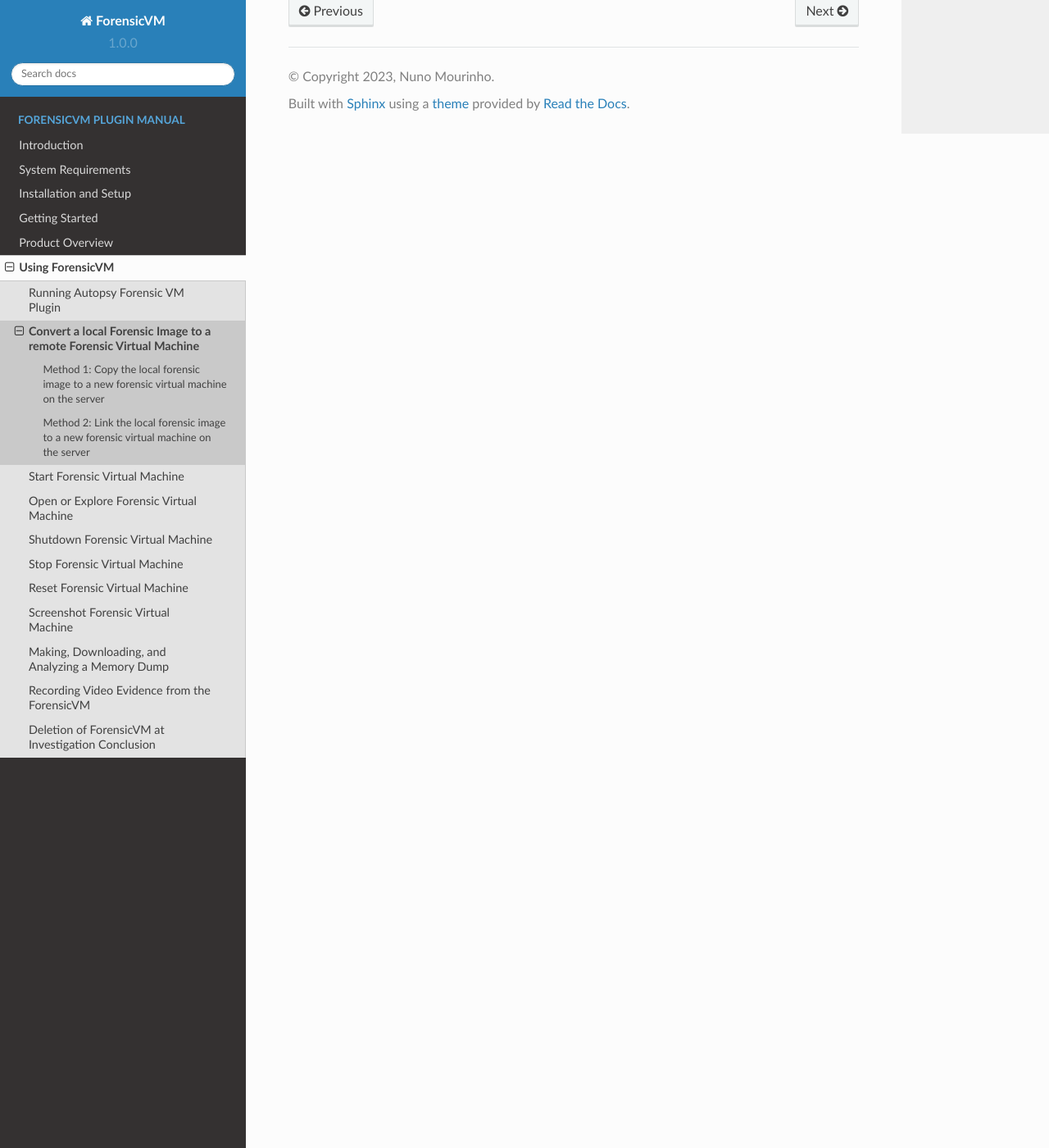
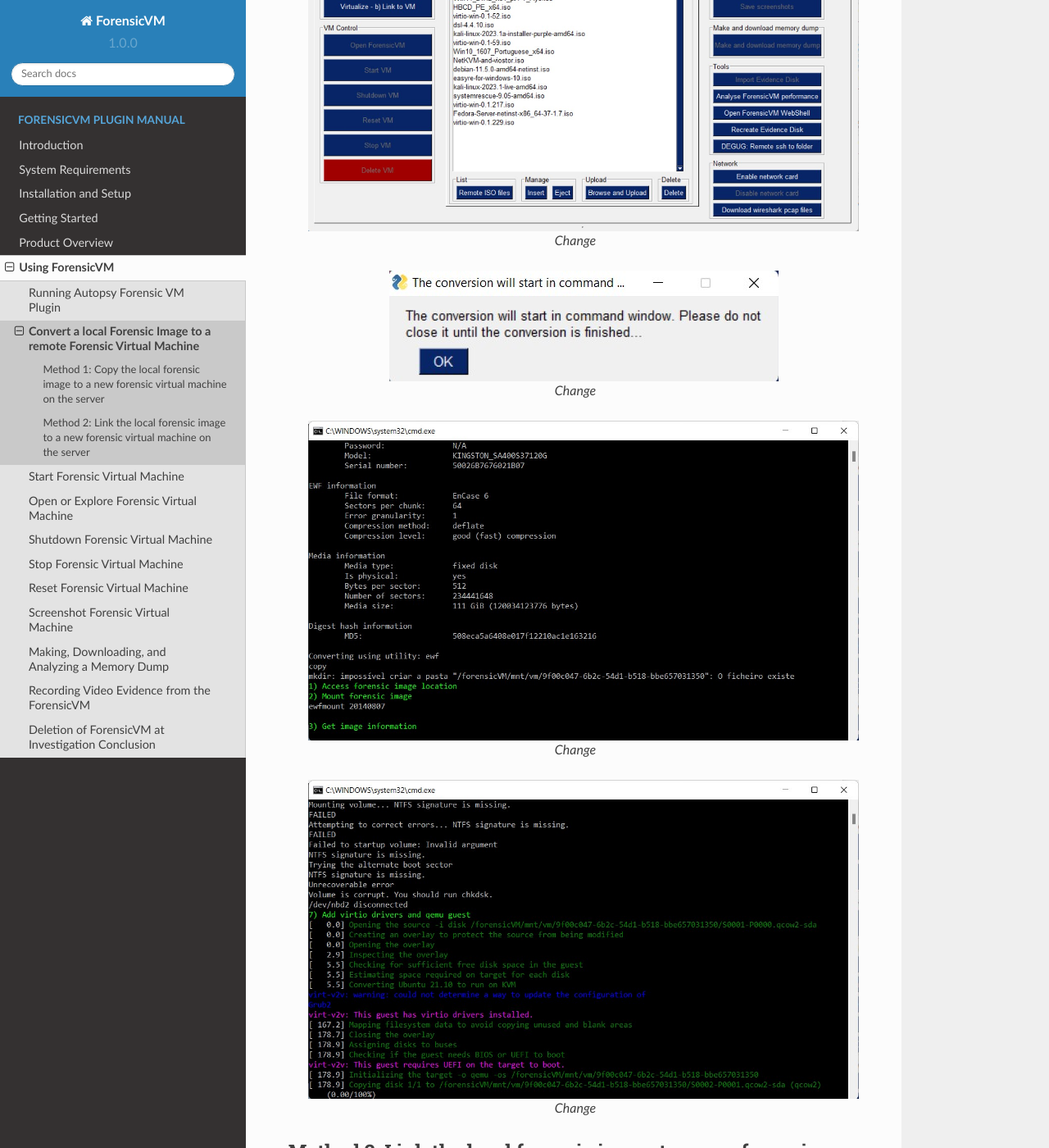
Before and after one commit to nunomourinho/forensicVmAutopsyUserManual, a Sphinx documentation site: the page built from docs/user/convert_to_vm.rst, in a window 1280 px wide and 1400 px high, scrolled down 1645 px. Shown: the whole window at 82% size. Built offline with Sphinx 7.4.7 and the Read the Docs theme 2.0.0, drawn with Linux system fonts in a browser that asks for light colours; pages that are not in the unit, such as notebooks, are missing from menus.

Commit message:
Update convert_to_vm.rst

```diff
--- a/docs/user/convert_to_vm.rst
+++ b/docs/user/convert_to_vm.rst
@@ -36,5 +36,30 @@ When aiming to convert a local forensic image to a remote forensic virtual machi
 Method 1: Copy the local forensic image to a new forensic virtual machine on the server
 ****************************************************************************************
 
+
+   .. figure:: img/virtualize_convert_0001.jpg
+      :alt: Change
+      :align: center
+
+      Change
+
+   .. figure:: img/virtualize_convert_0002.jpg
+      :alt: Change
+      :align: center
+
+      Change
+
+   .. figure:: img/virtualize_convert_0003.jpg
+      :alt: Change
+      :align: center
+
+      Change
+
+   .. figure:: img/virtualize_convert_0004.jpg
+      :alt: Change
+      :align: center
+
+      Change
+
 Method 2: Link the local forensic image to a new forensic virtual machine on the server
 ****************************************************************************************
```
